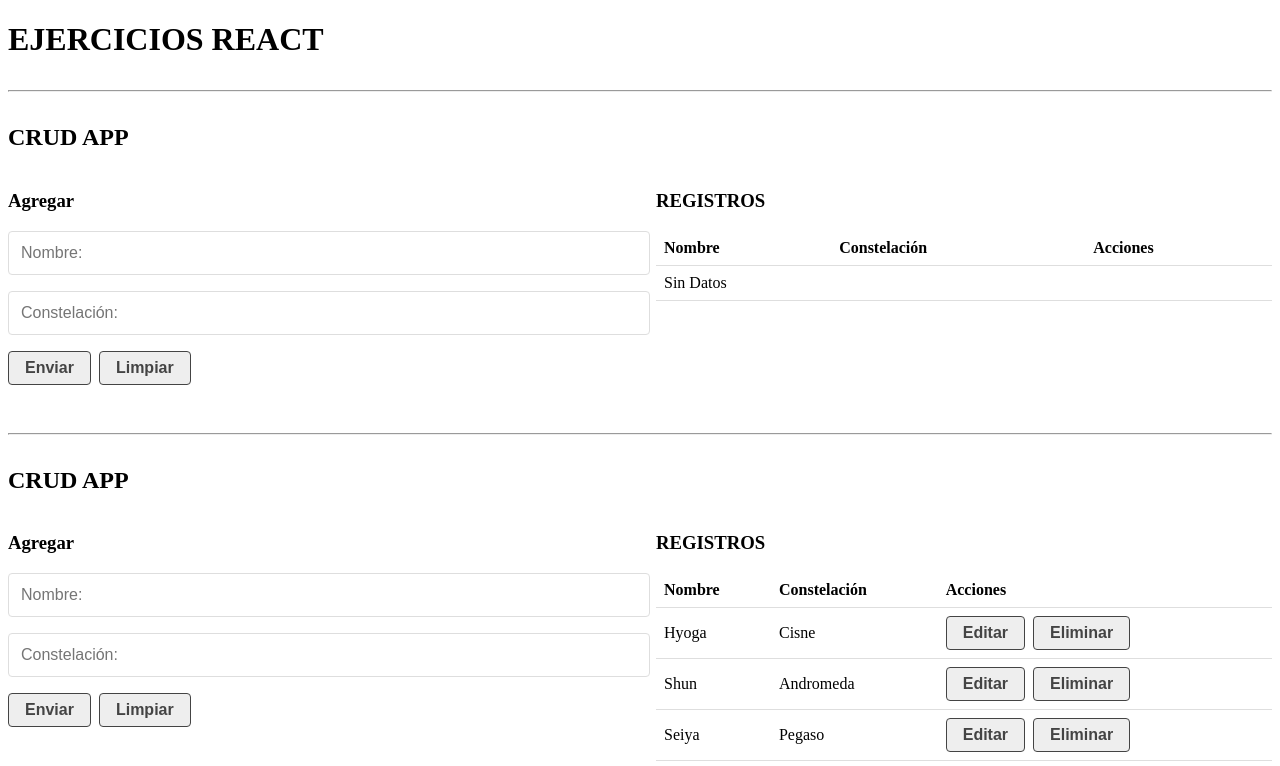
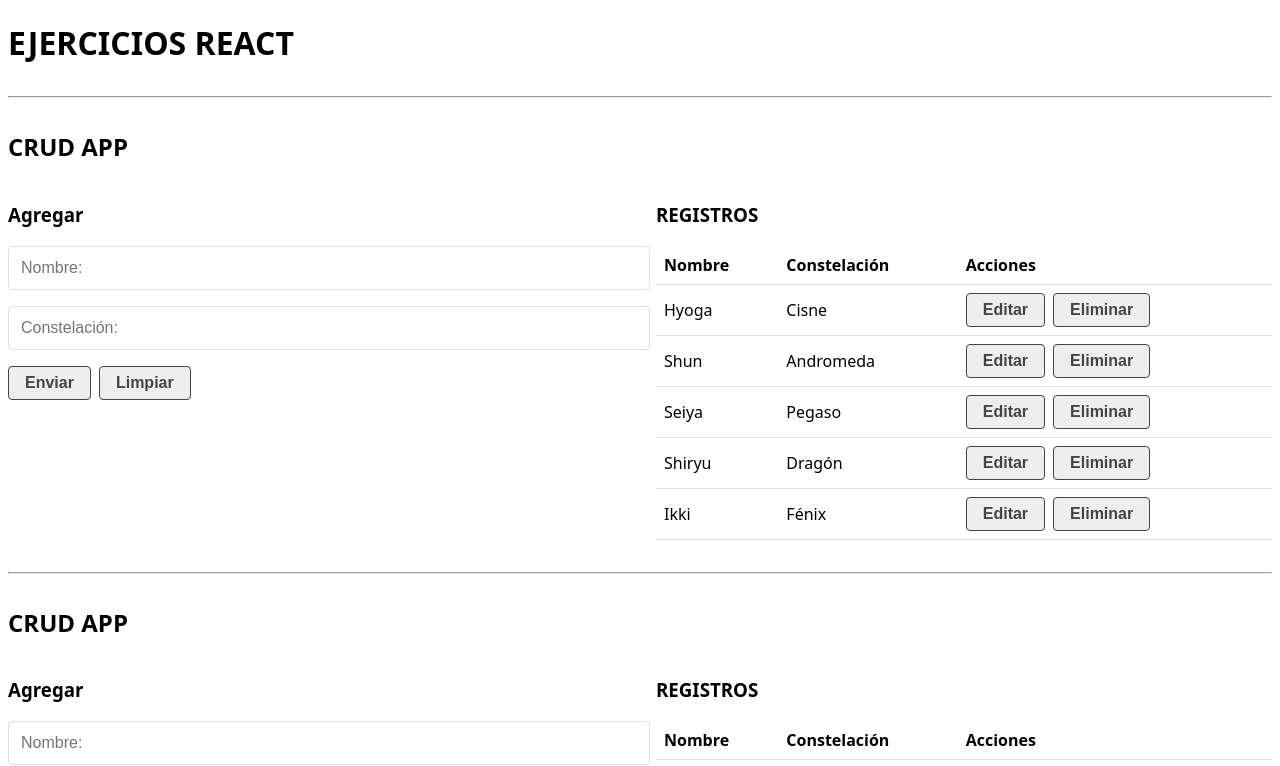
Before and after one commit to manuellpz/WebCourses, a React (Vite) app in the folder React-Ejercicios/: page / in a window 1280 px wide. Shown: the top 766 px of the page. Built offline with nearby package versions, Linux system fonts and the light colour scheme; data requests are answered from the project's data file.

Commit message:
Implementacion Loader and Message

```diff
--- a/React-Ejercicios/src/components/CrudApi.jsx
+++ b/React-Ejercicios/src/components/CrudApi.jsx
@@ -1,10 +1,32 @@
-import React, { useState } from "react";
+import React, { useEffect, useState } from "react";
 import CrudForm from "./CrudForm";
 import CrudTable from "./CrudTable";
+import { helpHttp } from "../helpers/helpHttp";
+import Message from "./Message";
+import Loader from "./Loader";
 
 const CrudApi = () => {
-  const [db, setDb] = useState([]);
+  const [db, setDb] = useState(null);
   const [dataToEdit, setDataToEdit] = useState(null);
+  const [error,setError] = useState(null)
+  const [loading,setLoading] = useState(false)
+
+  let api = helpHttp();
+  let url = "http://localhost:3000/caballeros";
+
+  useEffect(()=>{
+    setLoading(true)
+    api.get(url).then(res => {
+      if(!res.err) {
+        setDb(res)
+        setError(null)
+      }else {
+        setDb(null)
+        setError(res)
+      }
+      setLoading(false)
+    })
+  },[url])
 
   const createData = (data) => {
     data.id = Date.now();
@@ -39,11 +61,15 @@
           dataToEdit={dataToEdit}
           setDataToEdit={setDataToEdit}
         />
+        {loading && <Loader />}
+        {error && <Message msg={`Error ${error.status} : ${error.statusText}`} bgColor="#dc3545"/>}
+        {db && (
         <CrudTable
           data={db}
           setDataToEdit={setDataToEdit}
           deleteData={deleteData}
         />
+        )}
       </article>
     </>
   );
--- /dev/null
+++ b/React-Ejercicios/src/components/Loader.css
@@ -0,0 +1,35 @@
+.lds-ring {
+   display: inline-block;
+   position: relative;
+   width: 80px;
+   height: 80px;
+ }
+ .lds-ring div {
+   box-sizing: border-box;
+   display: block;
+   position: absolute;
+   width: 64px;
+   height: 64px;
+   margin: 8px;
+   border: 8px solid #000;
+   border-radius: 50%;
+   animation: lds-ring 1.2s cubic-bezier(0.5, 0, 0.5, 1) infinite;
+   border-color: #000 transparent transparent transparent;
+ }
+ .lds-ring div:nth-child(1) {
+   animation-delay: -0.45s;
+ }
+ .lds-ring div:nth-child(2) {
+   animation-delay: -0.3s;
+ }
+ .lds-ring div:nth-child(3) {
+   animation-delay: -0.15s;
+ }
+ @keyframes lds-ring {
+   0% {
+     transform: rotate(0deg);
+   }
+   100% {
+     transform: rotate(360deg);
+   }
+ }
--- /dev/null
+++ b/React-Ejercicios/src/components/Loader.jsx
@@ -0,0 +1,14 @@
+import "./Loader.css"
+
+const Loader = () => {
+  return (
+    <div className="lds-ring">
+      <div></div>
+      <div></div>
+      <div></div>
+      <div></div>
+    </div>
+  );
+};
+
+export default Loader;
--- /dev/null
+++ b/React-Ejercicios/src/components/Message.jsx
@@ -0,0 +1,19 @@
+const Message = ({msg,bgColor}) => {
+   let styles = {
+      background:bgColor,
+      padding:"1rem",
+      marginBottom:"1rem",
+      textAlign:"center",
+      color:"white",
+      fontWeight:"bold"
+   }
+
+
+  return (
+    <div style={styles}>
+      <p>{msg}</p>
+    </div>
+  );
+};
+
+export default Message;
--- a/React-Ejercicios/src/helpers/helpHttp.js
+++ b/React-Ejercicios/src/helpers/helpHttp.js
@@ -19,7 +19,7 @@
     //Si vamos a enviar datos estos los mandamos por la propiedad body de las options pero en formato String. Si no especificamos el body este será false, por lo tanto lo eliminamos de las options
     options.body = JSON.stringify(options.body) || false;
     if (!options.body) delete options.body;
-    console.log(options);
+
     setTimeout(() => controller.abort(), 3000);
 
     return fetch(endpoint, options)
@@ -27,7 +27,7 @@
         res.ok
           ? res.json()
           : Promise.reject({
-              error: true,
+              err: true,
               status: res.status || "00",
               statusText: res.statusText || "Ocurrio un error",
             })
--- a/React-Ejercicios/src/index.css
+++ b/React-Ejercicios/src/index.css
@@ -1,7 +1,7 @@
 html {
    box-sizing: border-box;
    font-size: 16px;
-   font-family: 'Sans-serif';
+   font-family: 'system-ui';
 }
 
 input[type="text"] {
```
